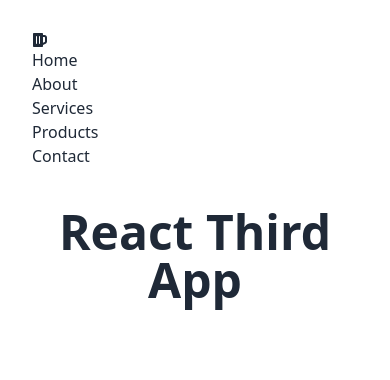
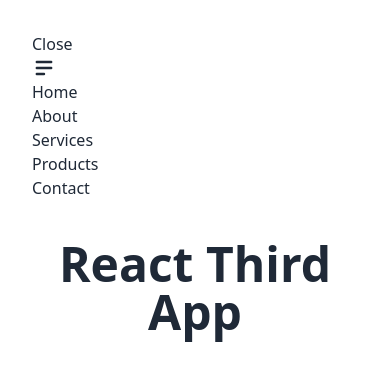
Before and after one commit to AskatAsh/React-JS-Practice, a React (Vite) app in the folder third-react/: page / in a window 390 px wide. Shown: the top 380 px of the page. Built offline with nearby package versions, Linux system fonts and the light colour scheme.

Commit message:
used state to change menu icon onClick

```diff
--- a/third-react/src/Component/Custom/CustomNav.jsx
+++ b/third-react/src/Component/Custom/CustomNav.jsx
@@ -1,7 +1,10 @@
+import { useState } from "react";
 import Link from "../Links/Link";
-import { FaBeer } from 'react-icons/fa';
+import { HiMenuAlt2 } from 'react-icons/hi';
 
 const CustomNav = () => {
+    const [open, setOpen] = useState(false);
+
     const routesData = [
         { id: 1, name: "Home", path: "/" },
         { id: 2, name: "About", path: "/about" },
@@ -12,7 +15,12 @@ const CustomNav = () => {
 
     return (
         <nav>
-            <FaBeer></FaBeer>
+            <div className="md:hidden" onClick={() => setOpen(!open)}>
+                {
+                    open === true ? "Open" : "Close"
+                }
+                <HiMenuAlt2 className="text-2xl"></HiMenuAlt2>
+            </div>
             <ul className="md:flex gap-10">
                 {
                     routesData.map(route => <Link key={route.id} route={route}></Link>)
```
